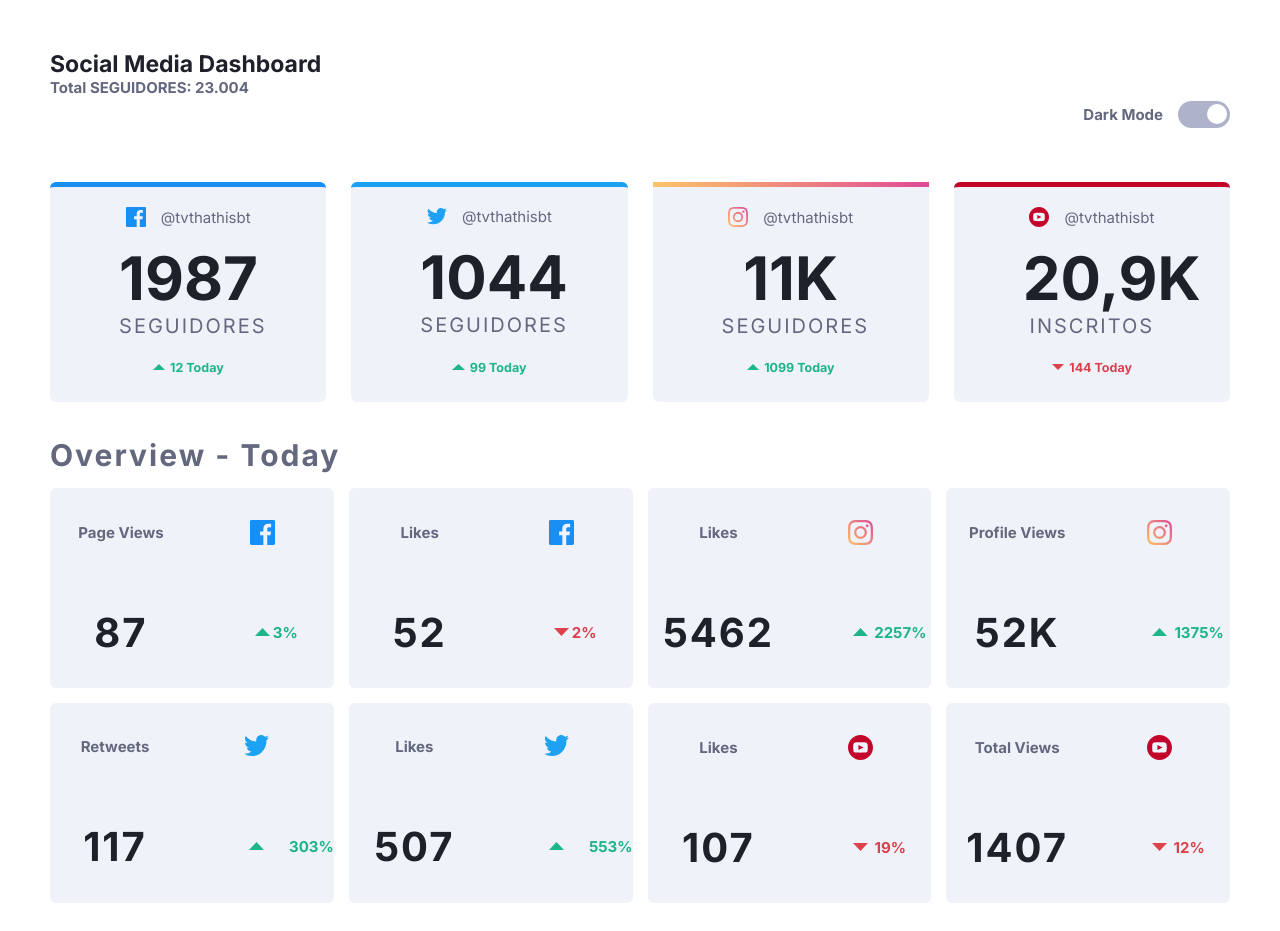
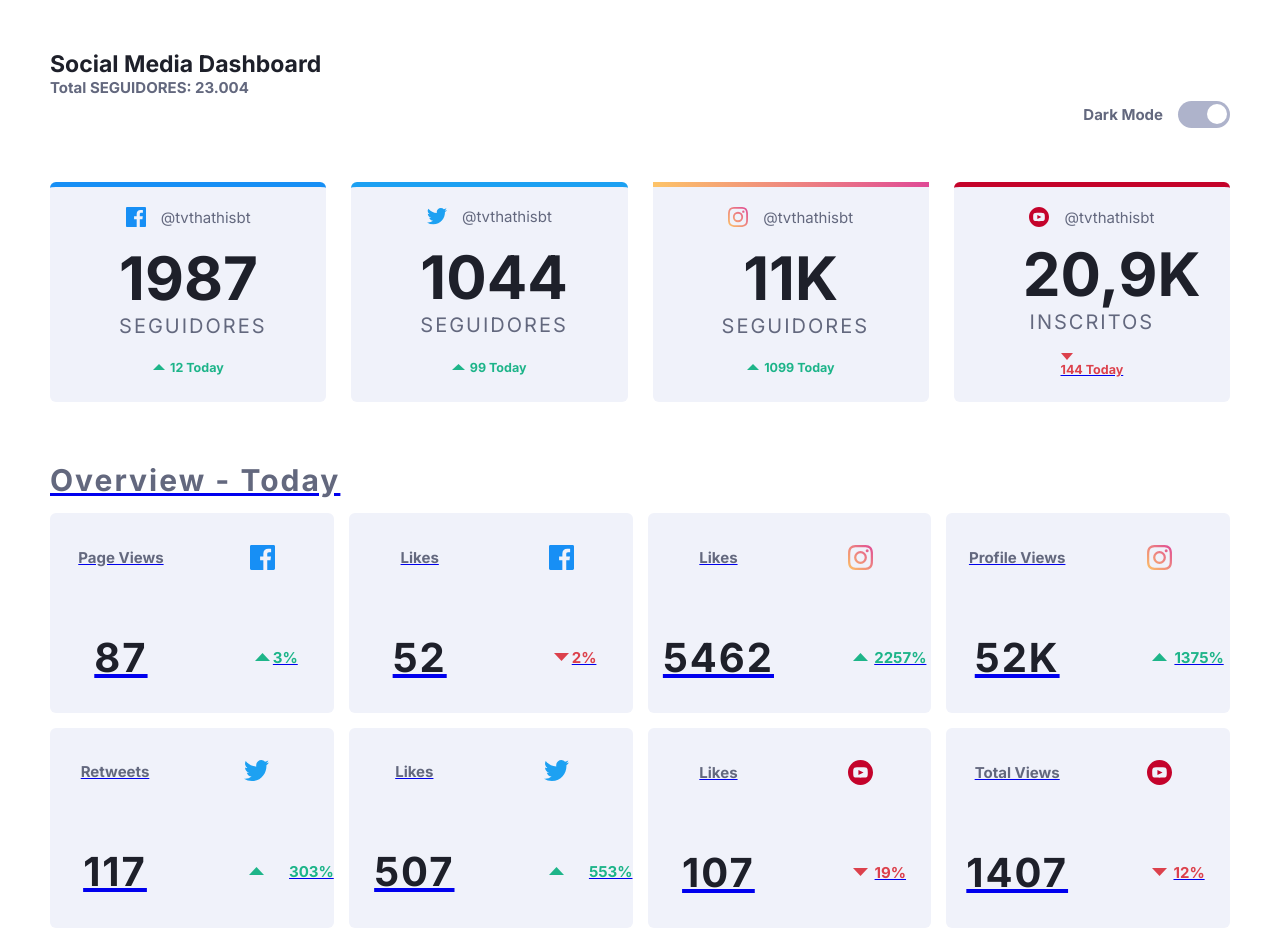
Before and after one commit to tvthathisbt/Social-Media-Dashboard, a plain HTML site: page index.html in a window 1280 px wide. Drawn offline with Linux system fonts and the light colour scheme.

Commit message:
index.html

```diff
--- a/index.html
+++ b/index.html
@@ -83,7 +83,7 @@
             <p>INSCRITOS</p>
           </div>
           <div class="card-footer">
-            <img src="images/icon-down.svg" alt="down-icon" />
+            <a href="https://www.youtube.com/@tvthathisbt" target="_blank"> <img src="images/icon-down.svg" alt="down-icon" />
             <p>144 today</p>
           </div>
         </div>
```
